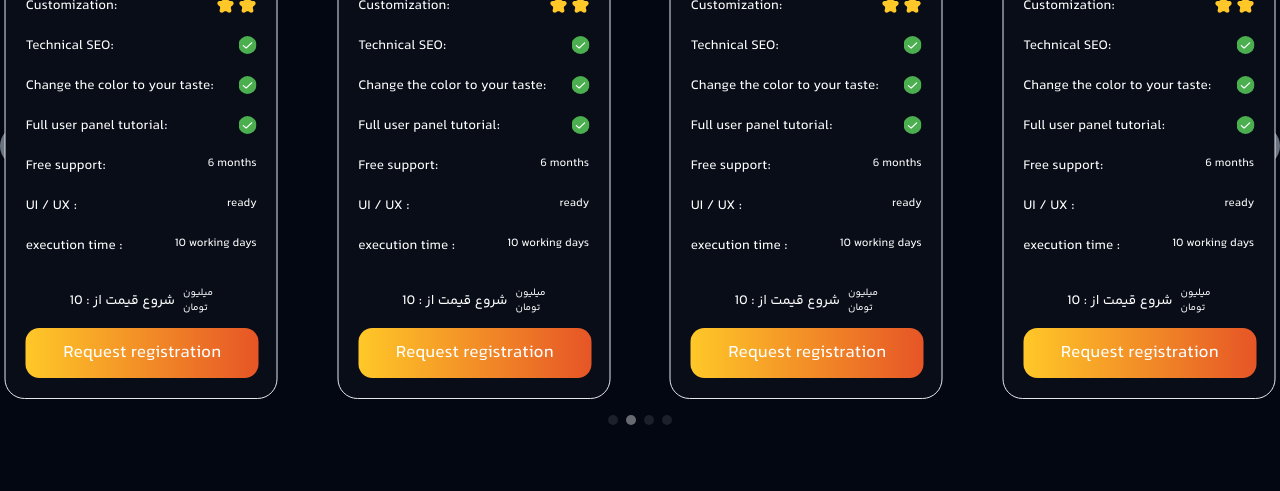
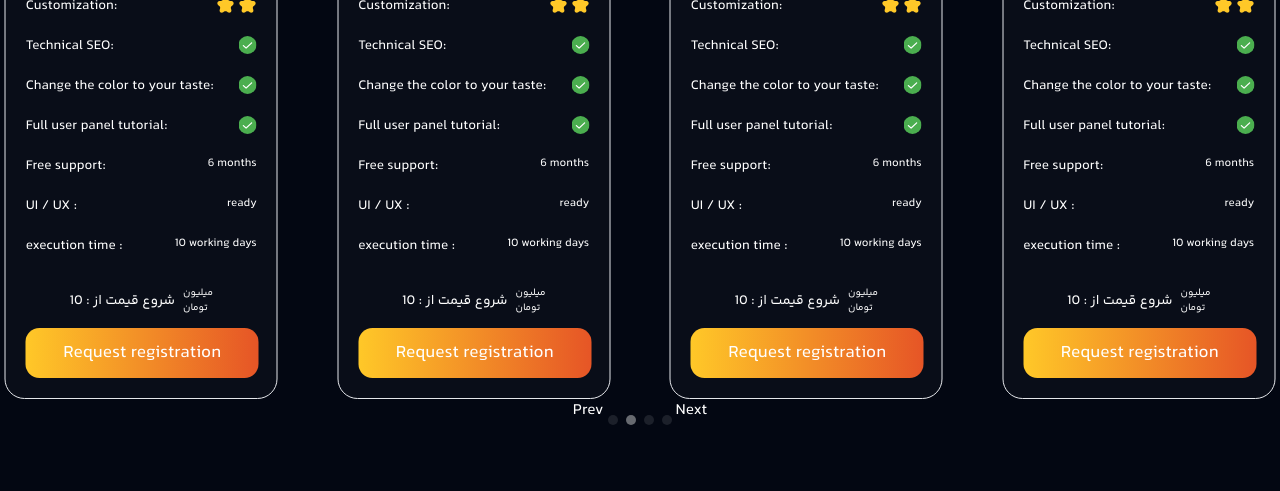
Before and after one commit to spdfalcon/company-2lang, a Next.js app: page /en/ in a window 1280 px wide. Shown: the part 1200-1691 px from the top of the page. Built offline with nearby package versions, Linux system fonts and the light colour scheme.

Commit message:
add pagination and navigation

```diff
--- a/app/[locale]/globals.css
+++ b/app/[locale]/globals.css
@@ -13,7 +13,7 @@
 }
 
 .custom-pagination {
-    @apply flex justify-center py-4;
+    @apply flex justify-center py-4 ;
   }
 
   .custom-bullet {
--- a/app/_components/templates/home/Plans/SliderPlansMd.tsx
+++ b/app/_components/templates/home/Plans/SliderPlansMd.tsx
@@ -69,12 +69,16 @@ export default function SliderPlansMd() {
           <SwiperSlide>
             <Plan title="economicdesignplan"></Plan>
           </SwiperSlide>
-          <div className="custom-pagination" />
-          <div onClick={()=>swiperRef.current.slidePrev()} className="custom-prev absolute left-0 top-1/2 transform -translate-y-1/2 bg-gray-500 text-white p-2 rounded-full cursor-pointer">
+          <div className="flex justify-center">
+          <div className="flex justify-center w-20">
+          <div onClick={()=>swiperRef.current.slidePrev()} className="custom-prev cursor-pointer">
             Prev
           </div>
-          <div onClick={()=>swiperRef.current.slideNext()} className="custom-next absolute right-0 top-1/2 transform -translate-y-1/2 bg-gray-500 text-white p-2 rounded-full cursor-pointer">
+          <div className="custom-pagination" />
+          <div onClick={()=>swiperRef.current.slideNext()} className="custom-next cursor-pointer">
             Next
+          </div>
+          </div>
           </div>
         </Swiper>
       </div>
```
